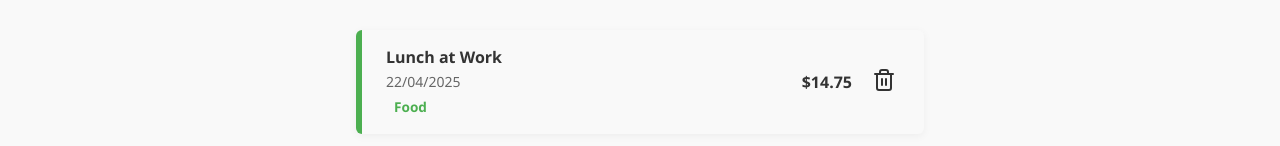
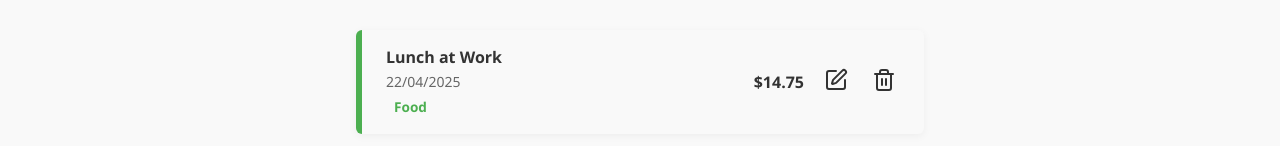
Before and after one commit to Dor-Ka/frontend-react-expense-tracker, a React (Vite) app: page / in a window 1280 px wide. Both pictures are taken after a click on the button "Load Sample Expenses". Shown: the part 654-800 px from the top of the page. Built offline with nearby package versions, Linux system fonts and the light colour scheme.

Commit message:
feat: add edit button to each expense item

```diff
--- a/src/features/expenses/ExpenseItem/ExpenseItem.jsx
+++ b/src/features/expenses/ExpenseItem/ExpenseItem.jsx
@@ -1,6 +1,6 @@
 import { ItemWrapper, LeftColumn, RightColumn, CategoryTag } from "./ExpenseItemStyles";
 import { IconButton } from "../../../components/StyledButton";
-import { Trash2 } from "lucide-react";
+import { Trash2, EditIcon } from "lucide-react";
 
 const formatDate = (dateStr) => {
   const dateObj = new Date(dateStr);
@@ -19,6 +19,9 @@ const ExpenseItem = ({ id, title, amount, date, category, onDelete }) => {
         <CategoryTag>{category}</CategoryTag>
       </LeftColumn>
       <RightColumn>${amount.toFixed(2)}</RightColumn>
+      <IconButton onClick={() => onEdit(expense.id)} aria-label="Edit expense">
+        <EditIcon />
+      </IconButton>
       <IconButton onClick={() => onDelete(id)}>
         <Trash2 />
       </IconButton>
```
